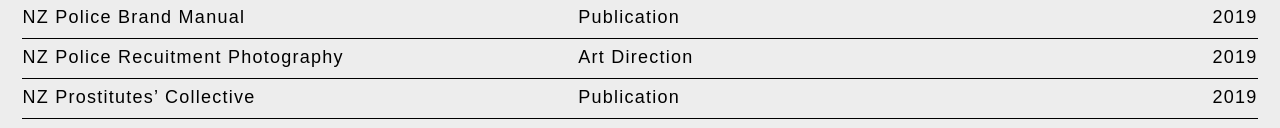
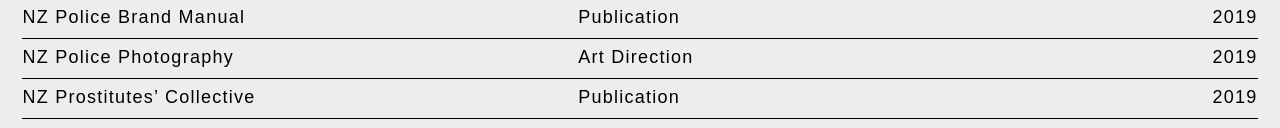
Before and after one commit to Oscar-Thomas/Portfolio, a plain HTML site: page index.html in a window 1280 px wide. Shown: the part 167-295 px from the top of the page. Drawn offline with nearby package versions, Linux system fonts and the light colour scheme; a web font is replaced by a local one.

Commit message:
Update index.html

```diff
--- a/index.html
+++ b/index.html
@@ -103,7 +103,7 @@
 
 <dl class="project" id="NZP_BRAND_MANUAL">
             <div class="number">01</div>
-            <div class="name">NZ Police Recuitment Photography</div>
+            <div class="name">NZ Police Photography</div>
             <div class="info">Capturing NZ Police's best side</div>
             <div class="type">Art Direction</div>
             <div class="date">2019</div>
```
